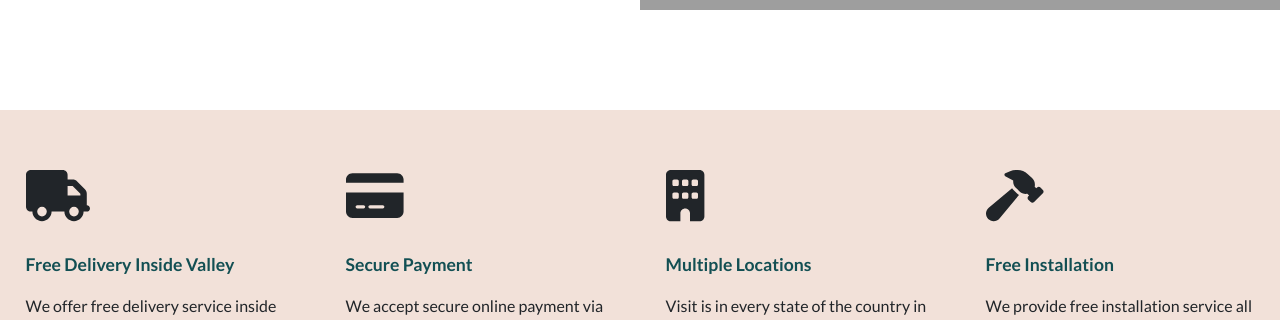
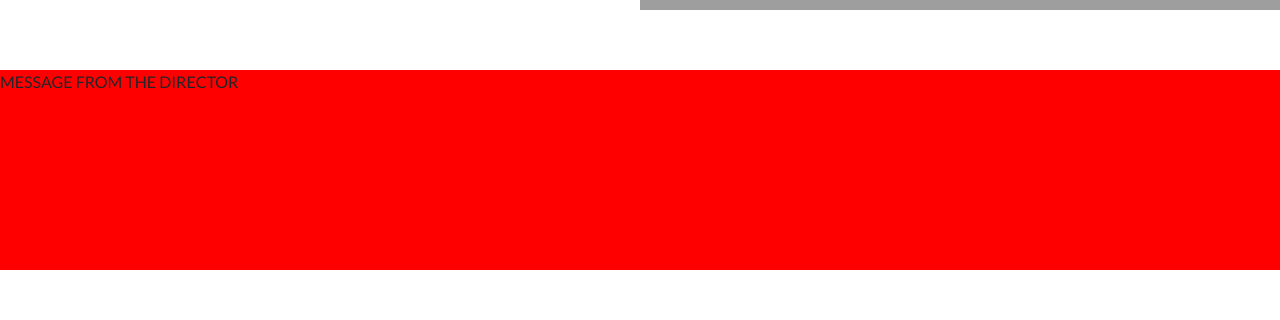
Before and after one commit to rsahilt/furnitureland, a React (Vite) app in the folder furnitureland/: page / in a window 1280 px wide. Shown: the part 2492-2812 px from the top of the page. Built offline with nearby package versions, Linux system fonts and the light colour scheme; grey boxes are pictures that could not be loaded; a web font is replaced by a local one.

Commit message:
setup gh pages

```diff
--- a/furnitureland/package.json
+++ b/furnitureland/package.json
@@ -5,6 +5,8 @@
   "type": "module",
   "scripts": {
     "dev": "vite",
+    "predeploy" : "npm run build",
+    "deploy" : "gh-pages -d build",
     "build": "vite build",
     "lint": "eslint . --ext js,jsx --report-unused-disable-directives --max-warnings 0",
     "preview": "vite preview"
@@ -30,6 +32,7 @@
     "eslint-plugin-react": "^7.34.1",
     "eslint-plugin-react-hooks": "^4.6.0",
     "eslint-plugin-react-refresh": "^0.4.6",
+    "gh-pages": "^6.1.1",
     "vite": "^5.2.0"
   }
 }
--- a/furnitureland/src/components/MainContent/MainContent.css
+++ b/furnitureland/src/components/MainContent/MainContent.css
@@ -134,6 +134,13 @@ section{
     height: 100%;
 }
 
+.message{
+    width: 100%;
+    background-color: red;
+    height: 200px;
+    margin-top: 60px
+}
+
 .summary{
     width: 100%;
     margin-top: 100px;
--- a/furnitureland/src/components/MainContent/MainContent.jsx
+++ b/furnitureland/src/components/MainContent/MainContent.jsx
@@ -89,6 +89,8 @@ const MainContent = () => {
             </div>
         </div>
 
+        <div className="message">MESSAGE FROM THE DIRECTOR</div>
+
         <div className="summary">
             <div className="summaryitem">
                 <FontAwesomeIcon icon={faTruck} className='summary-icon'/>
```
Also changed, not shown: 1 other file (tests, documents, lock files or other folders).
